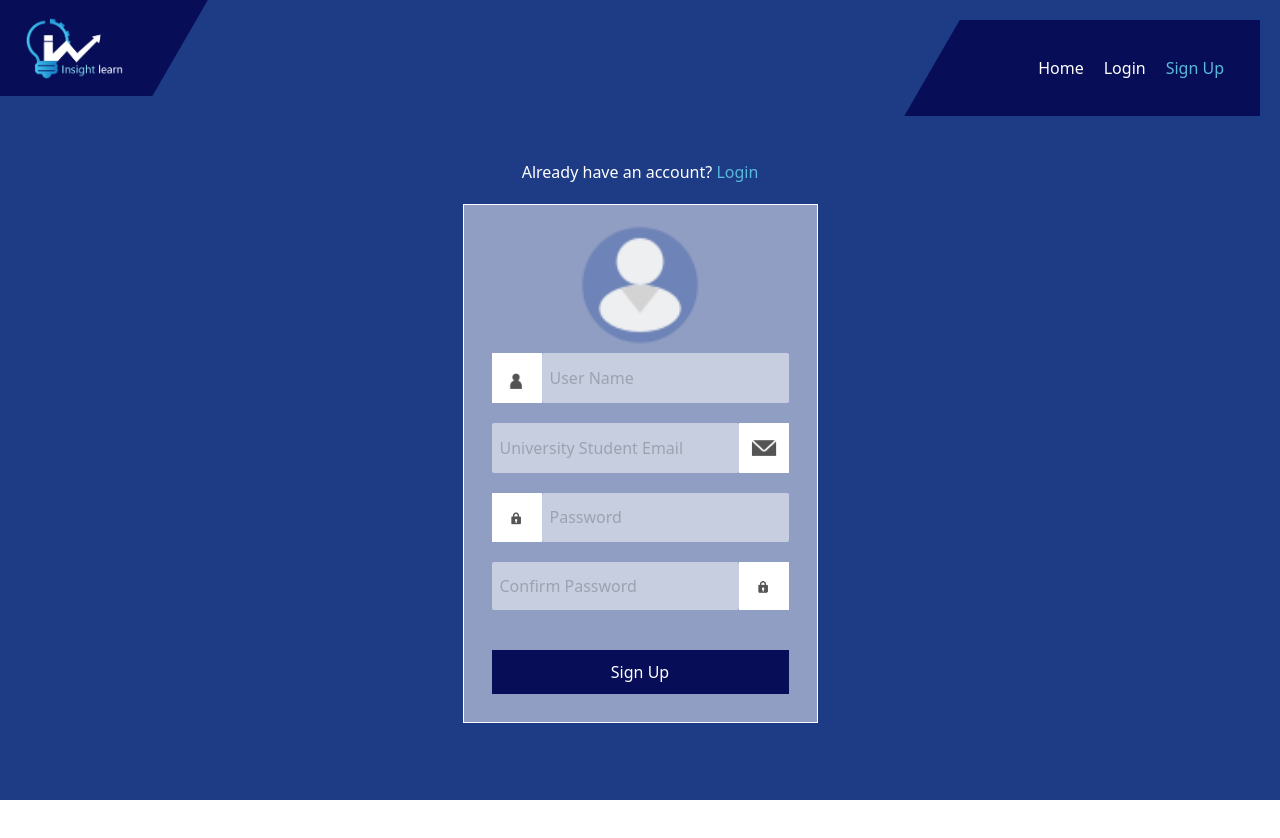
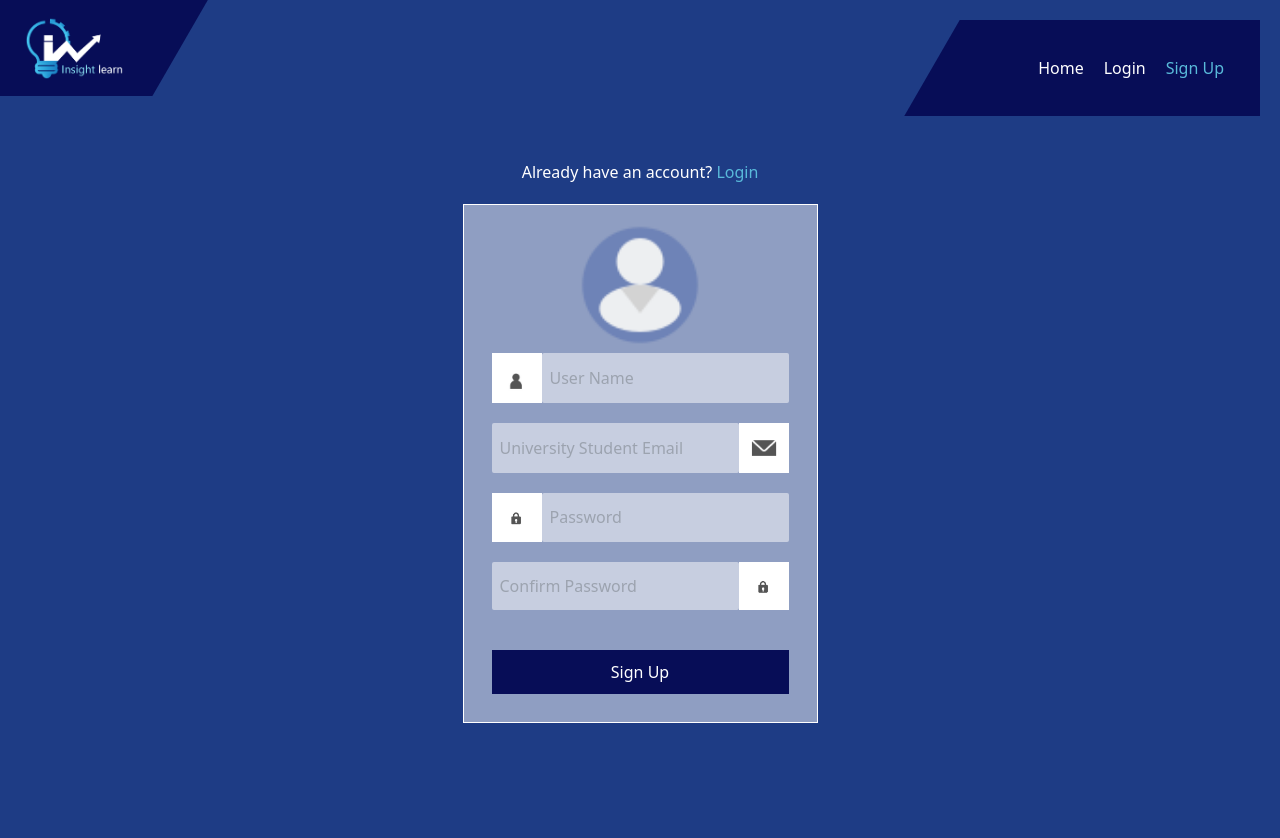
Before and after one commit to AhmedEid2504/insight-learn, a React (Vite) app: page /signup in a window 1280 px wide. Shown: the top 838 px of the page. Before the commit the page ends 800 px from the top, so only its background shows below. Built offline with nearby package versions, Linux system fonts and the light colour scheme.

Commit message:
fix signup height

```diff
--- a/src/pages/Signup.jsx
+++ b/src/pages/Signup.jsx
@@ -81,7 +81,7 @@ const Signup = () => {
     };
 
     return (
-        <div className="flex flex-col self-center items-center h-screen pt-[20vh]">
+        <div className="flex flex-col self-center items-center py-[20vh]">
             <Navbar />
             <h2 className="text-white">Already have an account? <span className="">
             <Link className="hover:text-c_3 text-c_4 transition-all ease-in duration-200" to="/login">Login</Link>
```
